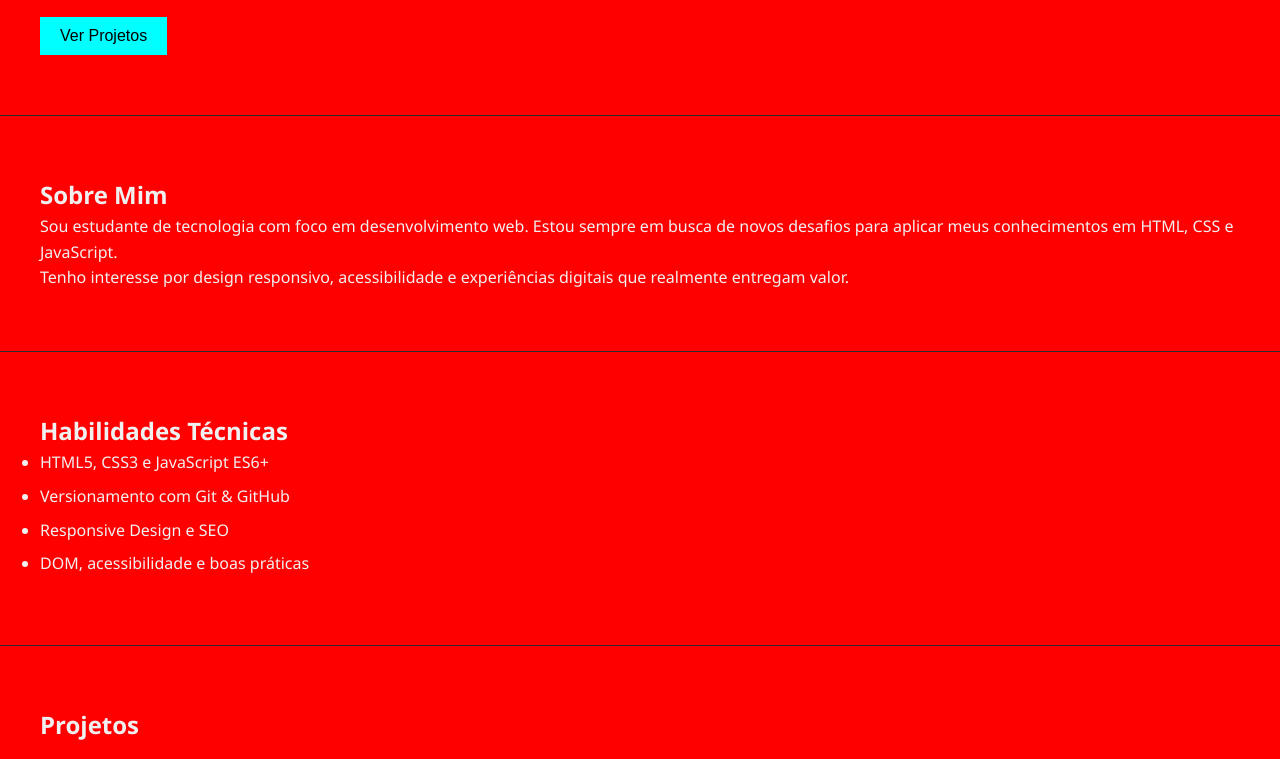
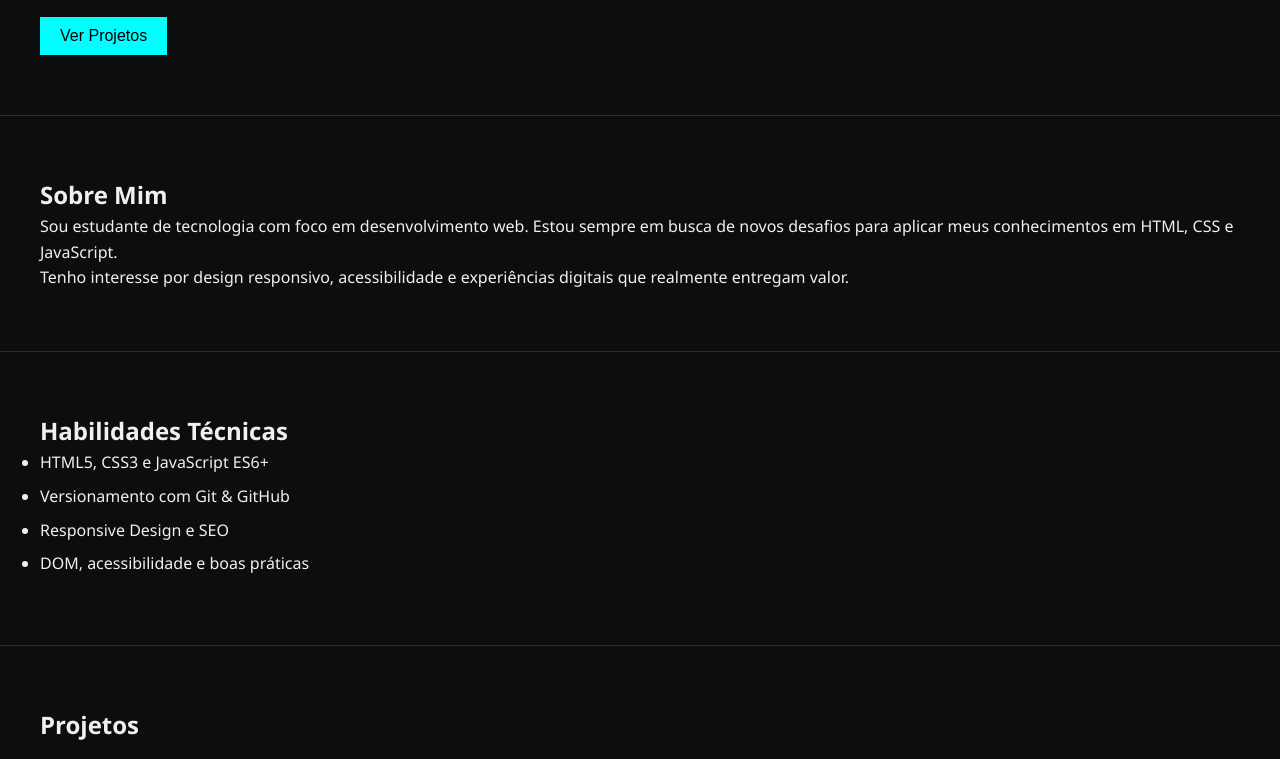
Before and after one commit to Wellington-Gelado/portfolio_wellington, a plain HTML site: page index.html in a window 1280 px wide. Shown: the part 260-1019 px from the top of the page. Drawn offline with Linux system fonts and the light colour scheme.

Commit message:
Adequando fundo novamente

```diff
--- a/style.css
+++ b/style.css
@@ -8,7 +8,7 @@
 
     body {
       font-family: 'Segoe UI', sans-serif;
-      background-color: red;
+      background-color: #0d0d0d;
       color: #f0f0f0;
       line-height: 1.6;
     }
```
